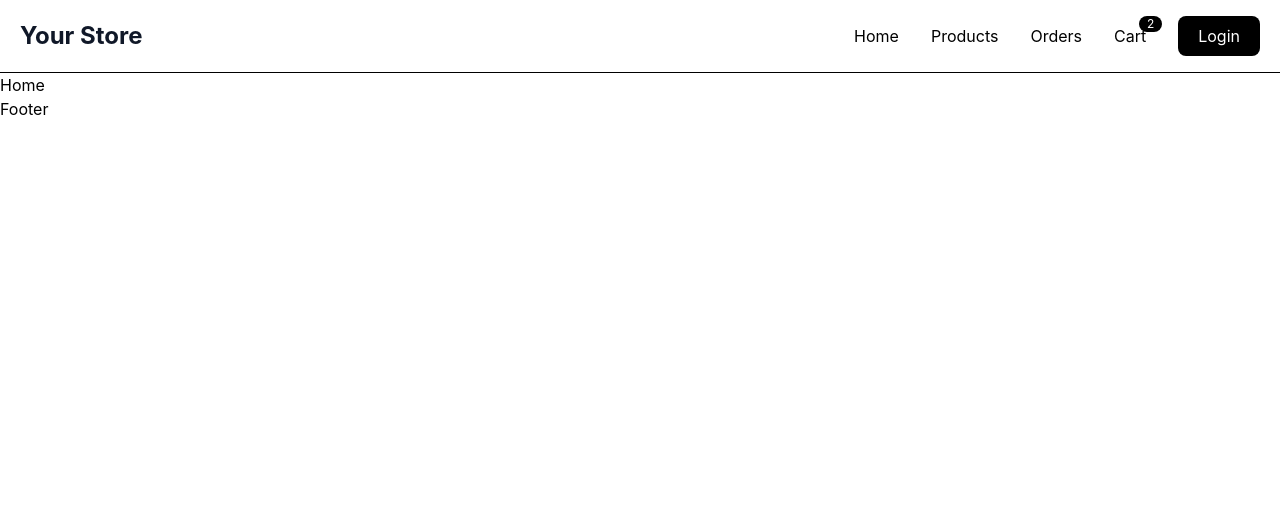
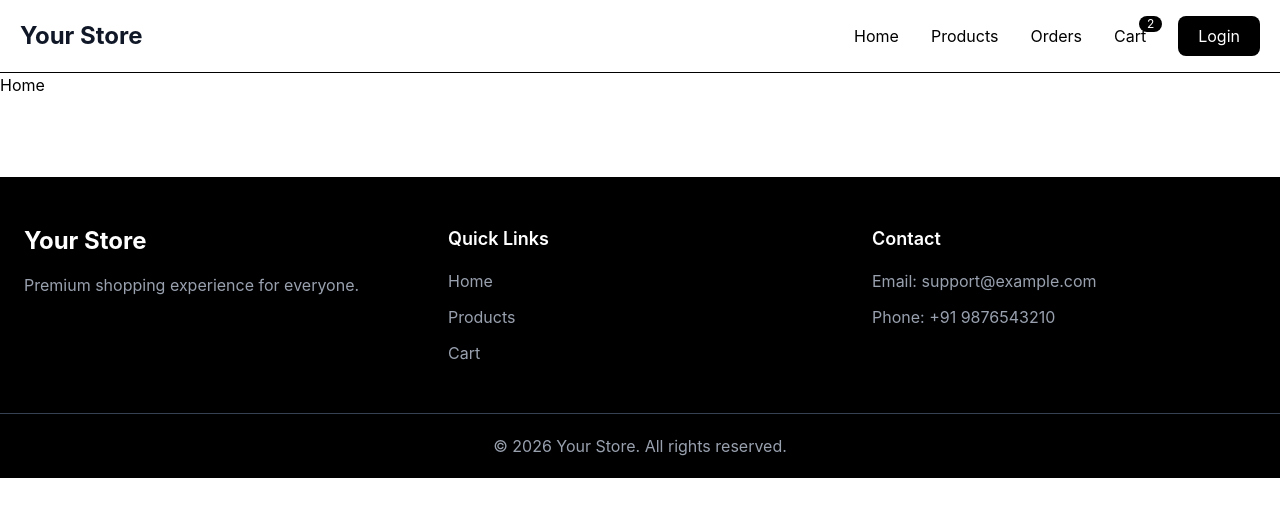
Before and after one commit to fayiztv/e-commerce, a React (Vite) app in the folder client/: page / in a window 1280 px wide. Shown: the top 516 px of the page. Built offline with nearby package versions, Linux system fonts and the light colour scheme.

Commit message:
footer done

```diff
--- a/client/src/components/user/Footer.jsx
+++ b/client/src/components/user/Footer.jsx
@@ -1,7 +1,47 @@
-
-
 export default function Footer() {
   return (
-    <div>Footer</div>
-  )
+    <footer className="mt-20 bg-black text-white">
+
+      <div className="mx-auto grid max-w-7xl gap-10 px-6 py-12 md:grid-cols-3">
+
+        <div>
+          <h2 className="mb-4 text-2xl font-bold">
+            Your Store
+          </h2>
+
+          <p className="text-gray-400">
+            Premium shopping experience for everyone.
+          </p>
+        </div>
+
+        <div>
+          <h3 className="mb-4 text-lg font-semibold">
+            Quick Links
+          </h3>
+
+          <div className="flex flex-col gap-3 text-gray-400">
+            <a href="/">Home</a>
+            <a href="/products">Products</a>
+            <a href="/cart">Cart</a>
+          </div>
+        </div>
+
+        <div>
+          <h3 className="mb-4 text-lg font-semibold">
+            Contact
+          </h3>
+
+          <div className="space-y-3 text-gray-400">
+            <p>Email: support@example.com</p>
+            <p>Phone: +91 9876543210</p>
+          </div>
+        </div>
+      </div>
+
+      <div className="border-t border-gray-700 py-5 text-center text-gray-400">
+        © 2026 Your Store. All rights reserved.
+      </div>
+
+    </footer>
+  );
 }
```
